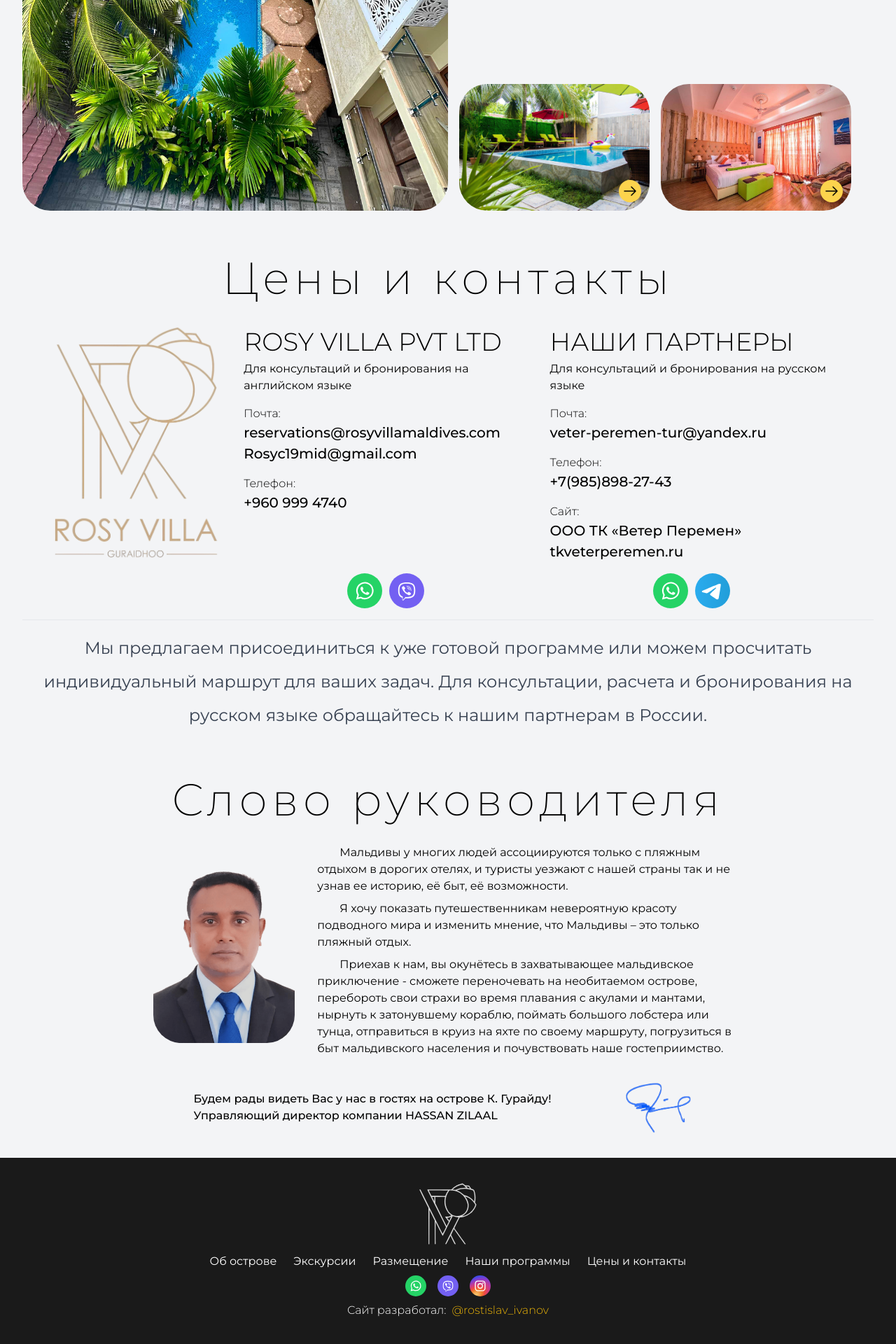
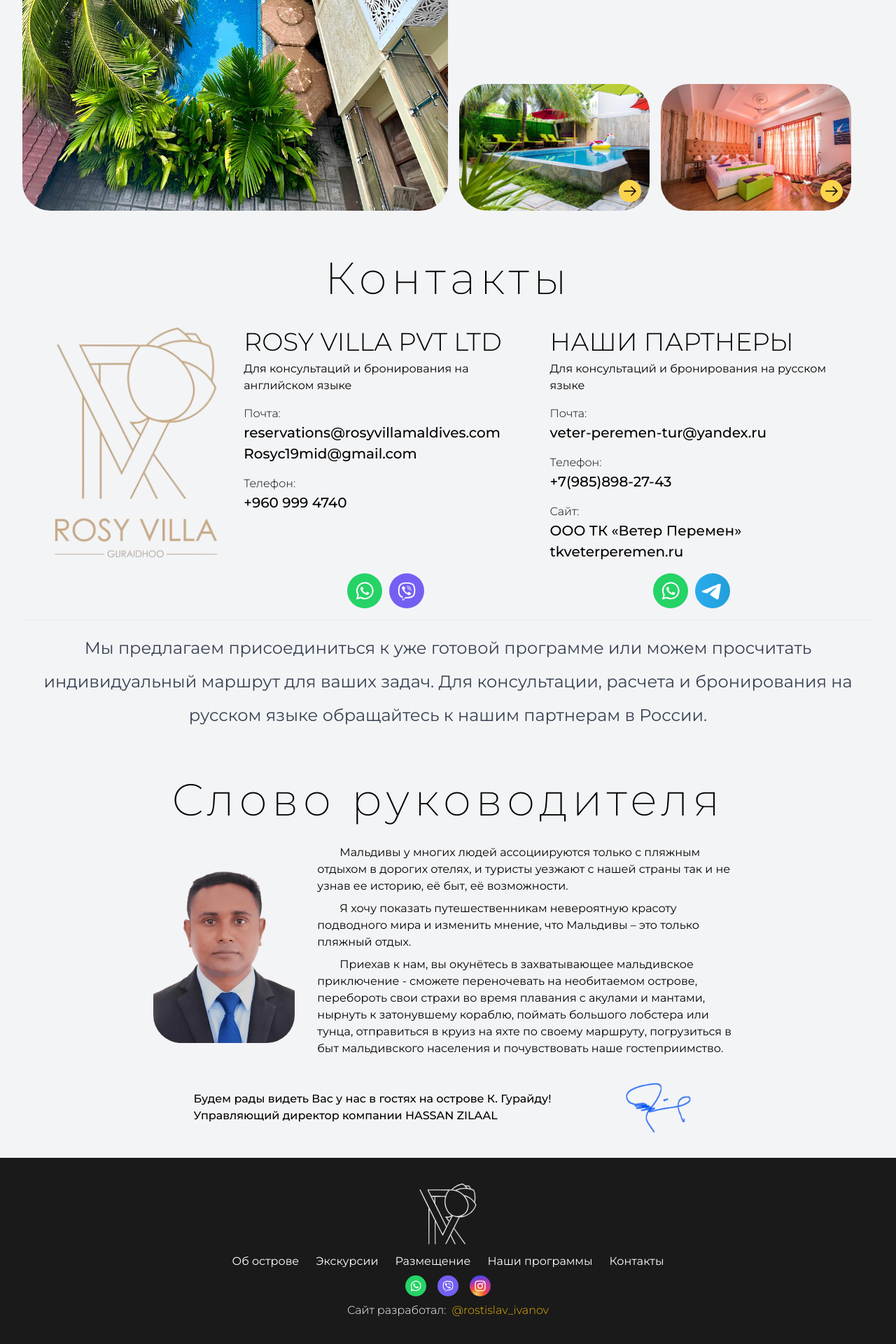
Before and after one commit to RostislavIvanov/maldives-landing, a React (Vite) app: page / in a window 1280 px wide. Shown: the part 9814-11734 px from the top of the page at 70% size. Built offline with nearby package versions, Linux system fonts and the light colour scheme.

Commit message:
Правки

```diff
--- a/src/Blocks/Contacts/Contacts.tsx
+++ b/src/Blocks/Contacts/Contacts.tsx
@@ -12,8 +12,8 @@ const Contacts: FC = () => {
         <div className={classes.content}>
             <div className={classes.wrapper}>
                 <div className={classes.titleWrapper}>
-                    <BlockTitle id={'prices'}>
-                        Цены и контакты
+                    <BlockTitle id={'contacts'}>
+                        Контакты
                     </BlockTitle>
                 </div>
                 <div className={classes.contacts}>
--- a/src/Blocks/Footer/Footer.tsx
+++ b/src/Blocks/Footer/Footer.tsx
@@ -38,8 +38,8 @@ const Footer: FC = () => {
                             <li><a href={'#features'} onClick={e => handleScroll(e, 'features')}>
                                 Наши программы
                             </a></li>
-                            <li><a href={'#features'} onClick={e => handleScroll(e, 'prices')}>
-                                Цены и контакты
+                            <li><a href={'#contacts'} onClick={e => handleScroll(e, 'contacts')}>
+                                Контакты
                             </a></li>
                         </ul>
                     </nav>
```
